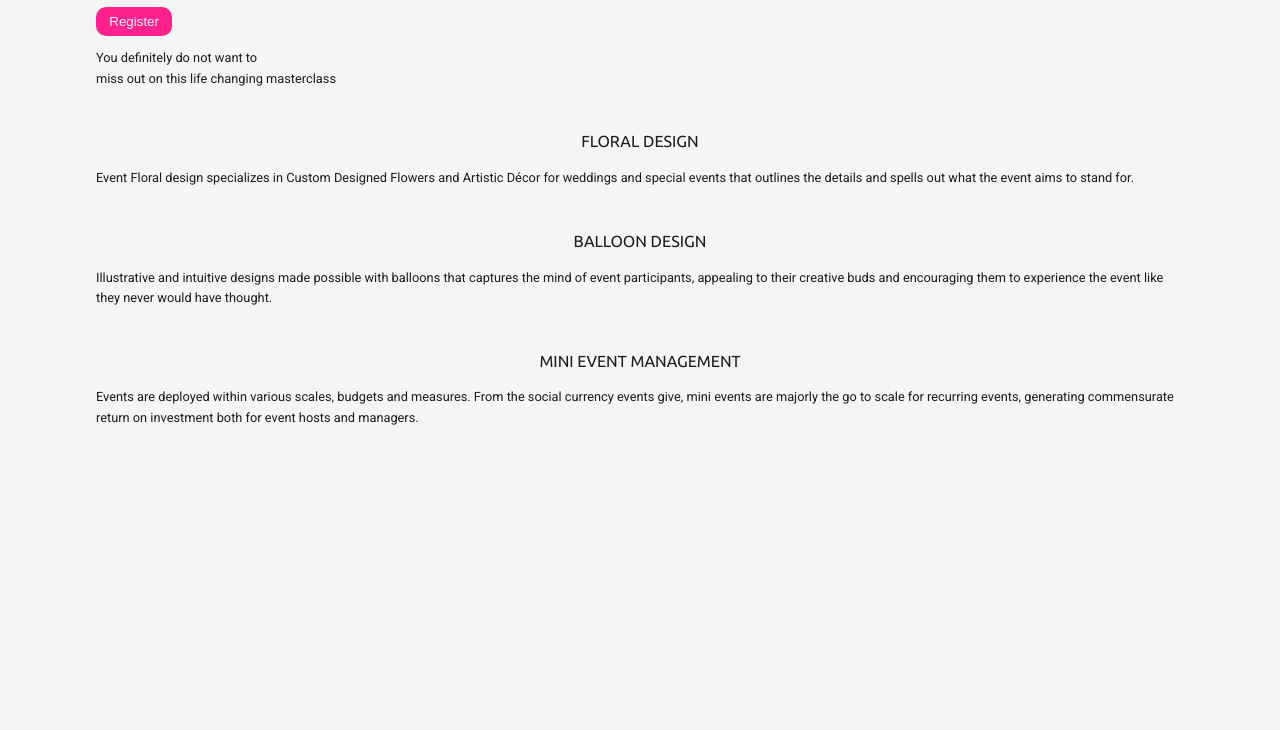
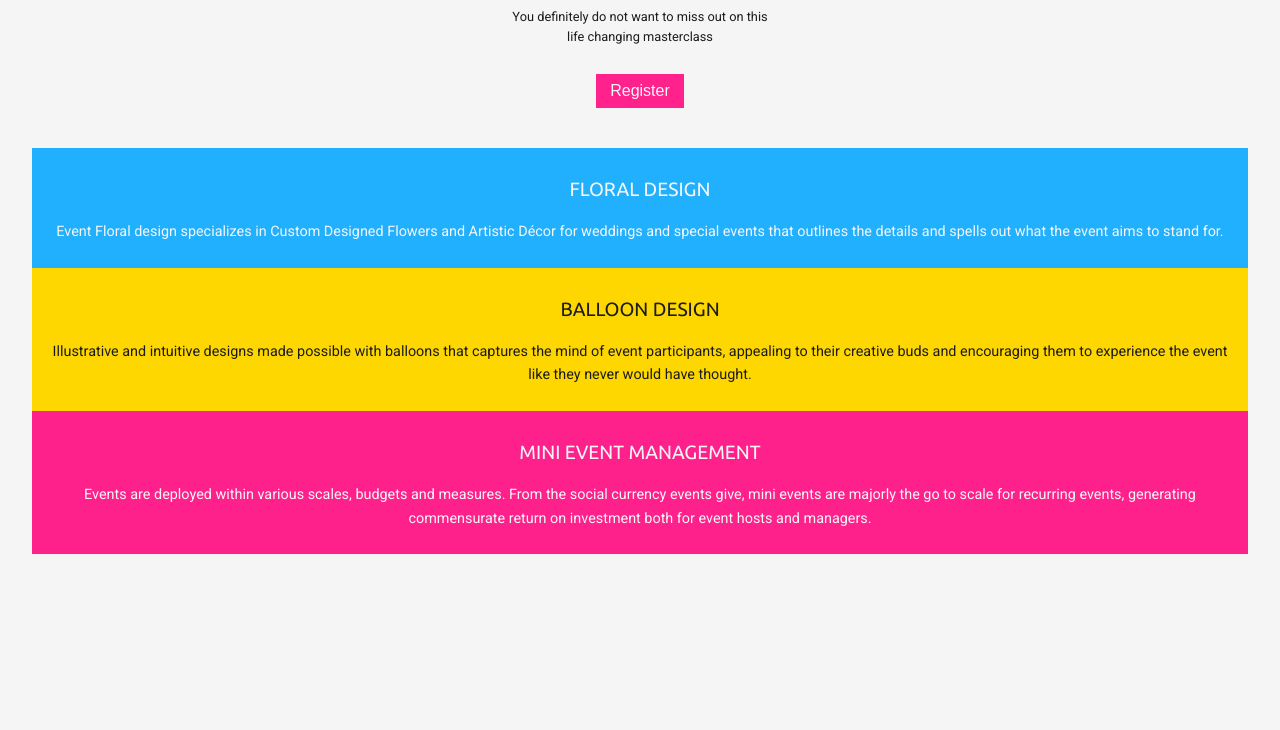
Before and after one commit to akinolaepaphras/event-planning-site, a plain HTML site: page index.html in a window 1280 px wide. Shown: the part 70-800 px from the top of the page. Drawn offline with Linux system fonts and the light colour scheme.

Commit message:
updated css

```diff
--- a/index.css
+++ b/index.css
@@ -48,7 +48,7 @@ font-family: var(--primary-ff);
 
 .container {
 
-   width: 85%;
+   width: 95%;
    margin: 0 auto;
 }
 
@@ -107,15 +107,22 @@ h1 {
     font-family: var(--secondary-ff);
     font-size: 2.5rem;
     font-weight: 700;
+    text-align: center;
     margin: 0;
+}
+
+.button-wrapper {
+    display: flex;
+    align-items: center;
+    justify-content: center;
+    margin-bottom: 4em;
 }
 
 .register {
     background-color: #ff218c;
     margin-top: 1em;
-    padding: 0.5em 1em;
+    padding: 0.6em 1.1em;
     border: none;
-    border-radius: 10px;
 }
 
 .register:hover,
@@ -124,14 +131,16 @@ h1 {
 }
 
 .registration-link {
-    font-size: 1em;
+    font-size: 1.2em;
     font-weight: 400;
     text-decoration: none;
     color: var(--text-clr);
 }
 
 .text {
+
      font-size: 0.8rem;
+     text-align: center;
 }
 
 .subtext {
@@ -141,16 +150,33 @@ h1 {
 
 article {
     width: 100%;
-    margin-top: 4em;
+    margin: 0;
+    padding: 1em 1.5em;
+}
+
+.first-article {
+    background-color: #21b0fe;
+    color: var(--text-clr);
+
+}
+
+.second-article {
+    background-color: #fed700;
+}
+
+.third-article {
+    background-color: #fe218b;
+    color: var(--text-clr);
 }
 
 h2 {
     font-family: var(--secondary-ff);
-    font-size: 1rem;
+    font-size: 1.2rem;
     font-weight: 500;
     text-align: center;
 }
 
 article p {
-    font-size: 0.8rem;
+    font-size: 0.9rem;
+    text-align: center;
 }
--- a/index.html
+++ b/index.html
@@ -11,7 +11,7 @@
     <link rel="stylesheet" href="index.css">
 
     <!-- font -->
-    <link href="https://fonts.googleapis.com/css2?family=Roboto:wght@300;400;700;900&family=Ubuntu:wght@400;700&display=swap" rel="stylesheet">
+    <link href="https://fonts.googleapis.com/css2?family=Roboto:wght@300;400;500;700;900&family=Ubuntu:wght@400;700&display=swap" rel="stylesheet">
 </head>
 
 <body>
@@ -34,8 +34,9 @@
             <div class="main-container">
                 <section>
                         <h1>EVENT DESIGN MASTERCLASS</h1>
-                    <button class="register"><a href="#" class="registration-link">Register</a></button>
-                    <p class="text">You definitely do not want to <span class="subtext">miss out on this life changing masterclass</span></p>
+                          <p class="text">You definitely do not want to miss out on this <span class="subtext">life changing masterclass</span></p>
+                    <div class="button-wrapper"><button class="register"><a href="#" class="registration-link">Register</a></button></div>
+
                 </section>
                 <article class="first-article">
                     <div class="article-container">
```
